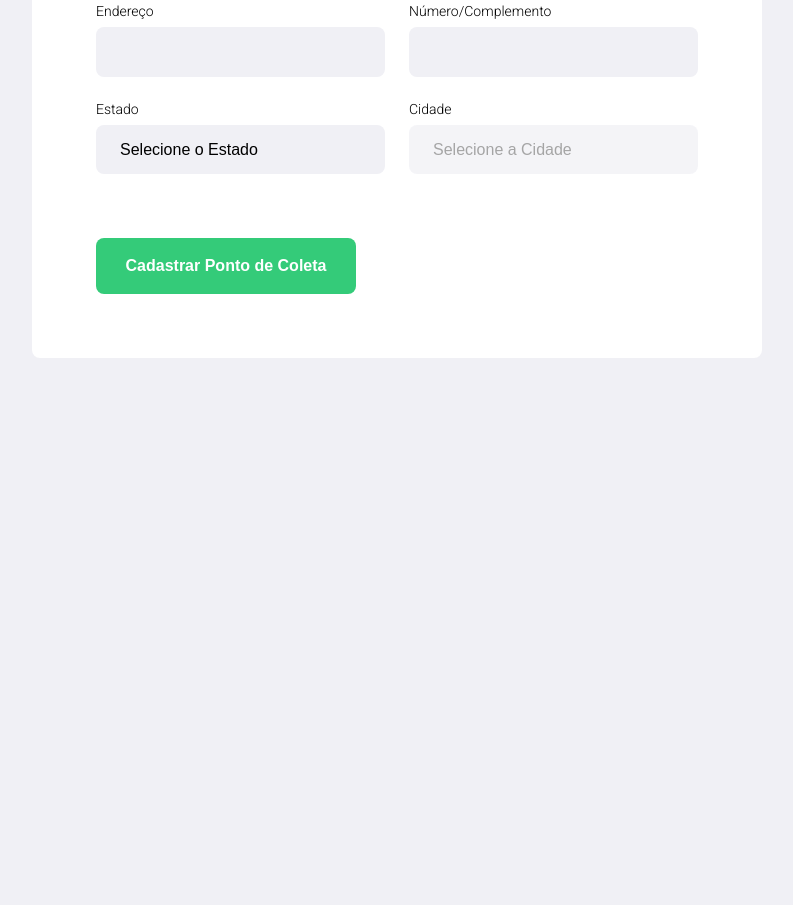
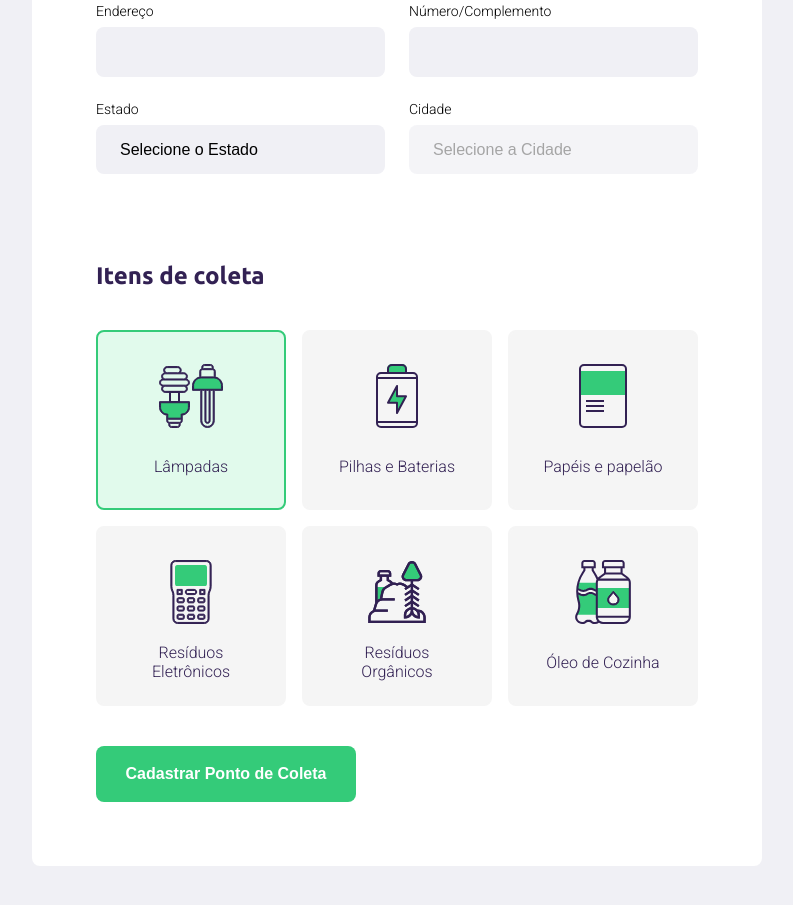
Before and after one commit to PedroMartinsCap/ecoleta, a plain HTML site: page create-point.html in a window 1280 px wide. Shown: the part 505-1410 px from the top of the page, without its empty margins (243-1036 px from the left). Before the commit the page ends 943 px from the top, so only its background shows below. Drawn offline with Linux system fonts and the light colour scheme; no server answers.

Commit message:
create-point.js modification

```diff
--- a/create-point.html
+++ b/create-point.html
@@ -61,6 +61,40 @@
             </div>
 
           </fieldset>
+          <fieldset>
+            <legend>
+              <h2>Itens de coleta</h2>
+            </legend>
+            <div class="items-grid">
+              <li data-id="1" class="selected">
+                <img src="assets/lampadas.svg" alt="lâmpadas">
+                <span>Lâmpadas</span>
+              </li>
+              <li data-id="2">
+                <img src="assets/baterias.svg" alt="Pilhas e Baterias">
+                <span>Pilhas e Baterias</span>
+              </li>
+              <li data-id="3">
+                <img src="assets/papeis-papelao.svg" alt="Papéis e papelão">
+                <span>Papéis e papelão</span>
+              </li>
+              <li data-id="4">
+                <img src="assets/eletronicos.svg" alt="Resíduos Eletrônicos">
+                <span>Resíduos Eletrônicos</span>
+              </li>
+              <li data-id="5">
+                <img src="assets/organicos.svg" alt="Resíduos Orgânicos">
+                <span>Resíduos Orgânicos</span>
+              </li>
+              <li data-id="6">
+                <img src="assets/oleo.svg" alt="Óleo de Cozinha">
+                <span>Óleo de Cozinha</span>
+              </li>
+            </div>
+
+            <input type="hidden" name="items">
+
+          </fieldset>
 
           <button type="submit">Cadastrar Ponto de Coleta</button>
         </form>
--- a/scripts/create-point.js
+++ b/scripts/create-point.js
@@ -44,3 +44,40 @@ function getCities(event) {
 document
   .querySelector("select[name=uf]")
   .addEventListener("change", getCities)
+
+  //itens de coleta
+
+const itemsToCollect = document.querySelectorAll(".items-grid li")
+
+for (let item of itemsToCollect){
+  item.addEventListener("click", handleSelectedItem)
+}
+
+const collectedItems = document.querySelector("input[name=items]")
+
+let selectedItems =[]
+
+function handleSelectedItem (event){
+  const ItemLi = event.target
+
+  ItemLi.classList.toggle("selected")
+
+  const itemID = event.target.dataset.id
+
+  const alreadySelected = selectedItems.findIndex( item => {
+    const intemFound = itme == itemId
+    return itemFound
+  })
+
+  if( alreadySelected >= 0){
+    const filteredItems = selectedItems.filter( item => {
+      const itemIsDifferent = item != itemId
+      return itemIsDifferent
+    })
+
+    selectedItems = filteredItems
+  } else {
+    selectedItems.value = selectedItems
+  }
+
+}
--- a/styles/create-point.css
+++ b/styles/create-point.css
@@ -121,3 +121,51 @@ form button {
 form button:hover{
   background-color: #2fb86e;
 }
+
+.items-grid {
+  display: grid;
+  grid-template-columns: 1fr 1fr 1fr;
+  gap: 16px;
+}
+
+.items-grid li {
+  background-color: #f5f5f5;
+  list-style: none;
+
+  border: 2px solid #f5f5f5;
+  border-radius: 8px;
+
+  height: 180px;
+
+  padding: 32px 24px 16px;
+
+  display: flex;
+  flex-direction: column;
+  align-items: center;
+  justify-content: space-between;
+
+  text-align: center;
+
+  cursor: pointer;
+}
+
+.items-grid li span {
+  margin-top: 12px;
+
+  flex: 1;
+
+  display: flex;
+  align-items: center;
+
+  color: var(--title-color);
+}
+
+.items-grid li.selected{
+  background: #e1faec;
+  border: 2px solid #34cb79
+}
+
+.items-grid li img,
+.items-grid li span {
+  pointer-events: none;
+}
```
